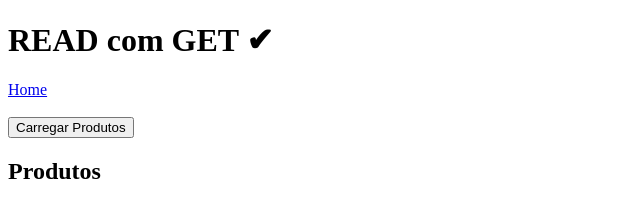
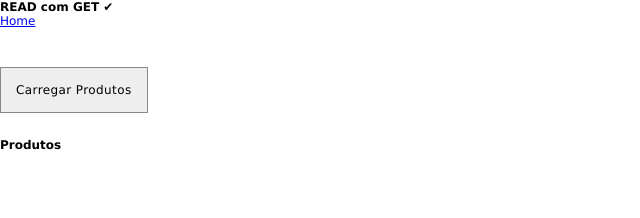
Before and after one commit to jlima32/interacao-APIs, a website: page read-com-get.html in a window 1280 px wide. Shown: the whole page, without its empty margins (0-640 px from the left). Drawn offline with Linux system fonts and the light colour scheme.

Commit message:
style: botão carregar produtos

```diff
--- a/read-com-get.html
+++ b/read-com-get.html
@@ -4,6 +4,7 @@
     <meta charset="UTF-8">
     <meta name="viewport" content="width=device-width, initial-scale=1.0">
     <title>Interação com APIs | Read com GET</title>
+    <link rel="stylesheet" href="style.css">
 </head>
 <body>
     <h1>READ com GET ✔</h1>
--- /dev/null
+++ b/style.css
@@ -0,0 +1,21 @@
+*{
+    margin: 0;
+    padding: 0;
+    box-sizing: 0;
+    font-size: 12px;
+    font-family: 'verdana';
+}
+
+button{
+    background-color: #eee;
+    padding: 15px;
+    border: 1px solid #888;
+    margin: 25px 0;
+    cursor: pointer;
+    font-weight: 500;
+    letter-spacing: .4px;
+}
+
+button:hover{
+    background-color: #ccc;
+}
```
